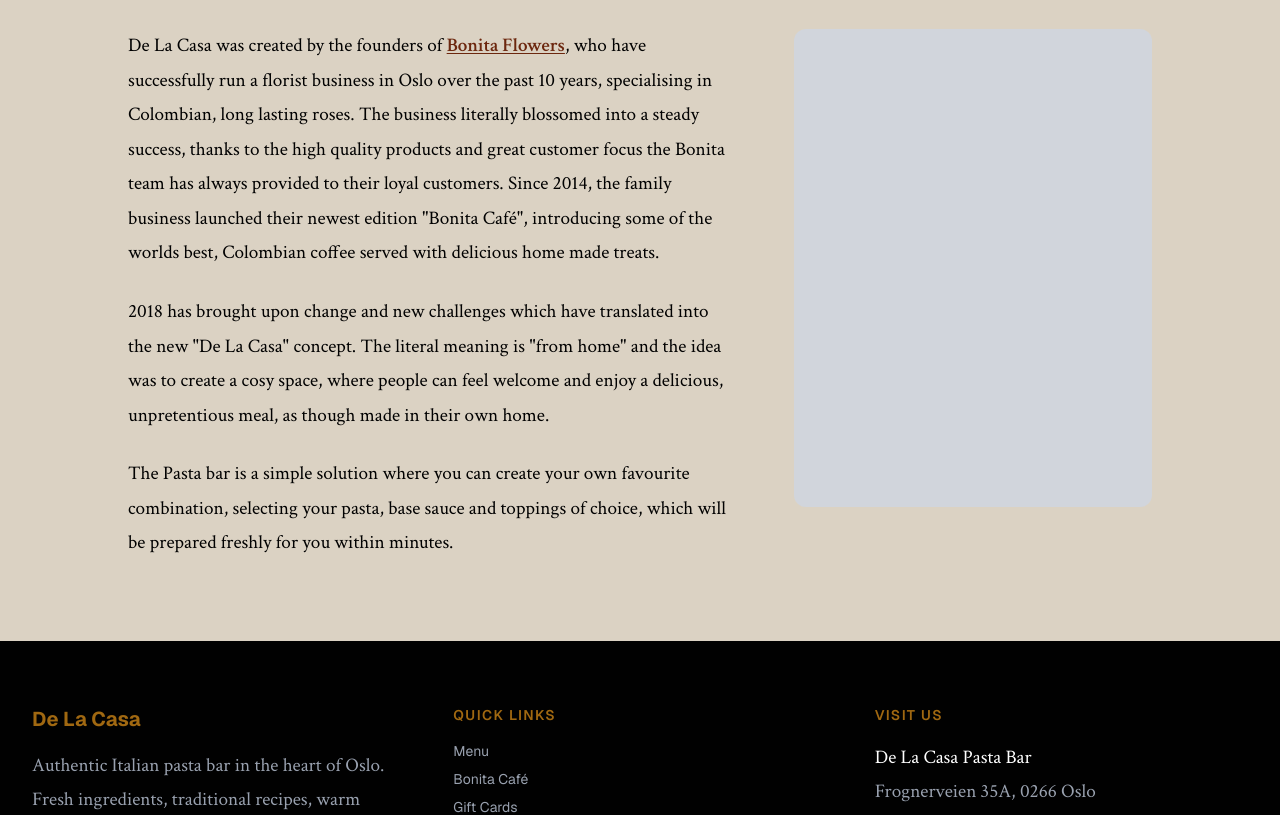
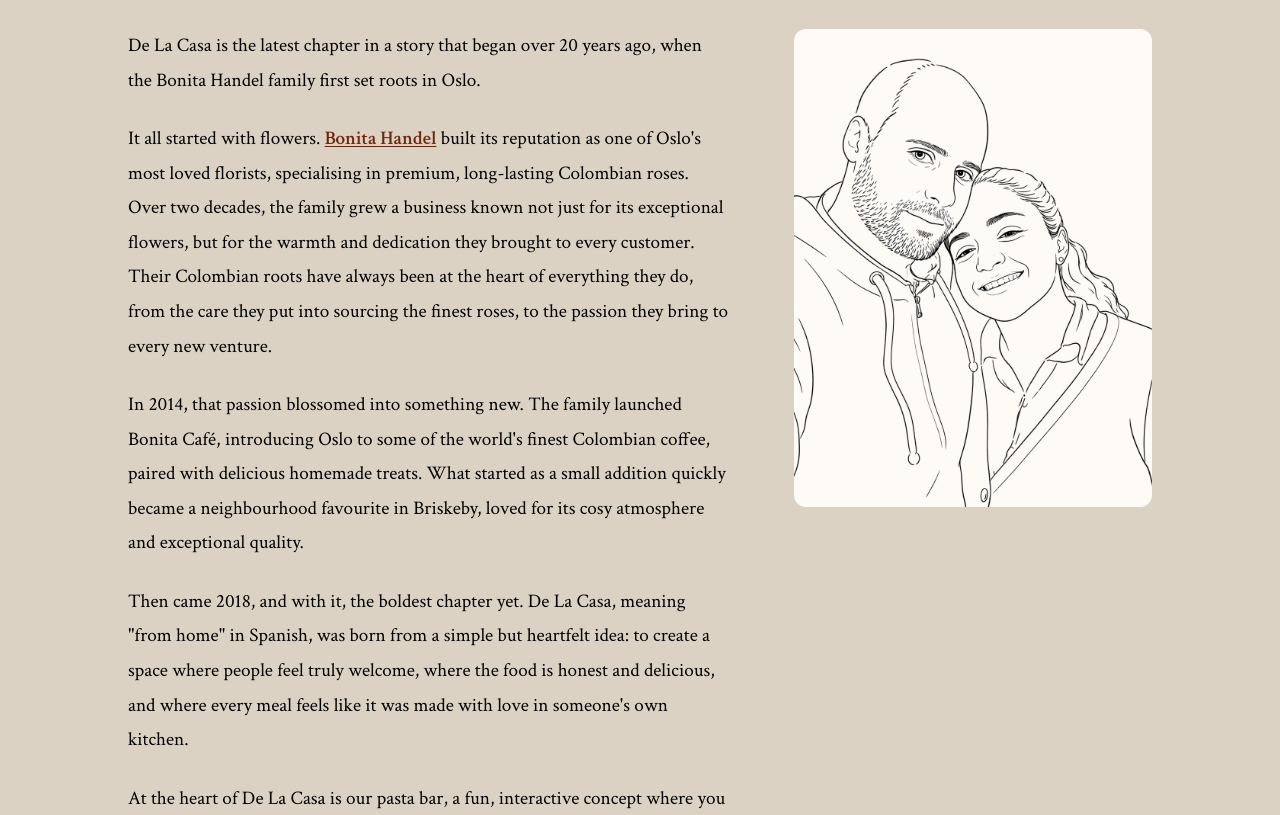
Before and after one commit to RosarioBA/delacasa-website, a Next.js app: page /about in a window 1280 px wide. Shown: the part 300-1115 px from the top of the page. Built offline with nearby package versions, Linux system fonts and the light colour scheme; a web font is replaced by a local one.

Commit message:
feat: update about page copy and image, refine hero copy and label

```diff
--- a/app/about/page.tsx
+++ b/app/about/page.tsx
@@ -1,5 +1,6 @@
 import type { Metadata } from "next";
 import { Playfair_Display } from "next/font/google";
+import Image from "next/image";
 import Link from "next/link";
 import FadeIn from "@/components/FadeIn";
 
@@ -65,40 +66,35 @@ export default function AboutPage() {
         {/* Text */}
         <FadeIn className="w-full md:flex-1 flex flex-col gap-6">
           <p className="text-[#010101] text-base md:text-lg leading-relaxed">
-            De La Casa was created by the founders of{" "}
-            <Link href="/bonita" className="text-[#6C270E] font-semibold underline underline-offset-2">
-              Bonita Flowers
-            </Link>
-            , who have successfully run a florist business in Oslo over the past
-            10 years, specialising in Colombian, long lasting roses. The
-            business literally blossomed into a steady success, thanks to the
-            high quality products and great customer focus the Bonita team has
-            always provided to their loyal customers. Since 2014, the family
-            business launched their newest edition "Bonita Café", introducing
-            some of the worlds best, Colombian coffee served with delicious home
-            made treats.
+            De La Casa is the latest chapter in a story that began over 20 years ago, when the Bonita Handel family first set roots in Oslo.
           </p>
           <p className="text-[#010101] text-base md:text-lg leading-relaxed">
-            2018 has brought upon change and new challenges which have
-            translated into the new "De La Casa" concept. The literal meaning is
-            "from home" and the idea was to create a cosy space, where people
-            can feel welcome and enjoy a delicious, unpretentious meal, as
-            though made in their own home.
+            It all started with flowers.{" "}
+            <Link href="/bonita" className="text-[#6C270E] font-semibold underline underline-offset-2">
+              Bonita Handel
+            </Link>{" "}
+            built its reputation as one of Oslo's most loved florists, specialising in premium, long-lasting Colombian roses. Over two decades, the family grew a business known not just for its exceptional flowers, but for the warmth and dedication they brought to every customer. Their Colombian roots have always been at the heart of everything they do, from the care they put into sourcing the finest roses, to the passion they bring to every new venture.
           </p>
           <p className="text-[#010101] text-base md:text-lg leading-relaxed">
-            The Pasta bar is a simple solution where you can create your own
-            favourite combination, selecting your pasta, base sauce and toppings
-            of choice, which will be prepared freshly for you within minutes.
+            In 2014, that passion blossomed into something new. The family launched Bonita Café, introducing Oslo to some of the world's finest Colombian coffee, paired with delicious homemade treats. What started as a small addition quickly became a neighbourhood favourite in Briskeby, loved for its cosy atmosphere and exceptional quality.
+          </p>
+          <p className="text-[#010101] text-base md:text-lg leading-relaxed">
+            Then came 2018, and with it, the boldest chapter yet. De La Casa, meaning "from home" in Spanish, was born from a simple but heartfelt idea: to create a space where people feel truly welcome, where the food is honest and delicious, and where every meal feels like it was made with love in someone's own kitchen.
+          </p>
+          <p className="text-[#010101] text-base md:text-lg leading-relaxed">
+            At the heart of De La Casa is our pasta bar, a fun, interactive concept where you become the chef. Choose your favourite pasta, pick your base sauce, and select your toppings. We take it from there, preparing your perfect plate freshly in minutes. Simple, satisfying, and made just for you.
+          </p>
+          <p className="text-[#010101] text-base md:text-lg leading-relaxed">
+            Today, De La Casa is proud to be part of the Frogner neighbourhood, carrying forward the same values that have defined the Bonita family for over 20 years: quality, warmth, and a genuine love for bringing people together through great food.
           </p>
         </FadeIn>
 
-        {/* Image placeholder */}
+        {/* Image */}
         <div className="w-full md:flex-shrink-0 md:w-[35%] order-first md:order-last">
           <FadeIn delay={0.15}>
-            <div
-              className="bg-gray-300 rounded-xl w-full"
-              style={{ aspectRatio: "3/4" }}
-            />
+            <div className="relative rounded-xl overflow-hidden w-full" style={{ aspectRatio: "3/4" }}>
+              <Image src="/jerome-sofi-line.png" alt="Jerome and Sofi" fill className="object-cover" />
+            </div>
           </FadeIn>
         </div>
       </div>
--- a/components/Hero.tsx
+++ b/components/Hero.tsx
@@ -12,7 +12,7 @@ export default function Hero() {
       <div className="flex-1 flex flex-col justify-center px-6 md:px-16 pt-40 pb-12 md:pt-36 md:pb-16 gap-6">
 
         {/* Label */}
-        <p className="text-xs font-semibold tracking-widest uppercase text-[#6C270E]">
+        <p className="text-[10px] font-semibold tracking-wider uppercase text-[#6C270E] origin-left scale-75">
           Pasta Bar · Oslo · Est. 2018
         </p>
 
@@ -23,7 +23,7 @@ export default function Hero() {
 
         {/* Subtext */}
         <p className="text-[#010101] text-base md:text-lg leading-relaxed max-w-md">
-          Hand-cut pasta, slow sauces, seasonal toppings — built to order at the counter, on your table in under eight minutes.
+          Hand-cut pasta, slow sauces, seasonal toppings. Built to order, just the way you like it.
         </p>
 
         {/* Buttons */}
```
Also changed, not shown: public/jerome-sofi-line.png (added), 1 other file (tests, documents, lock files or other folders).
